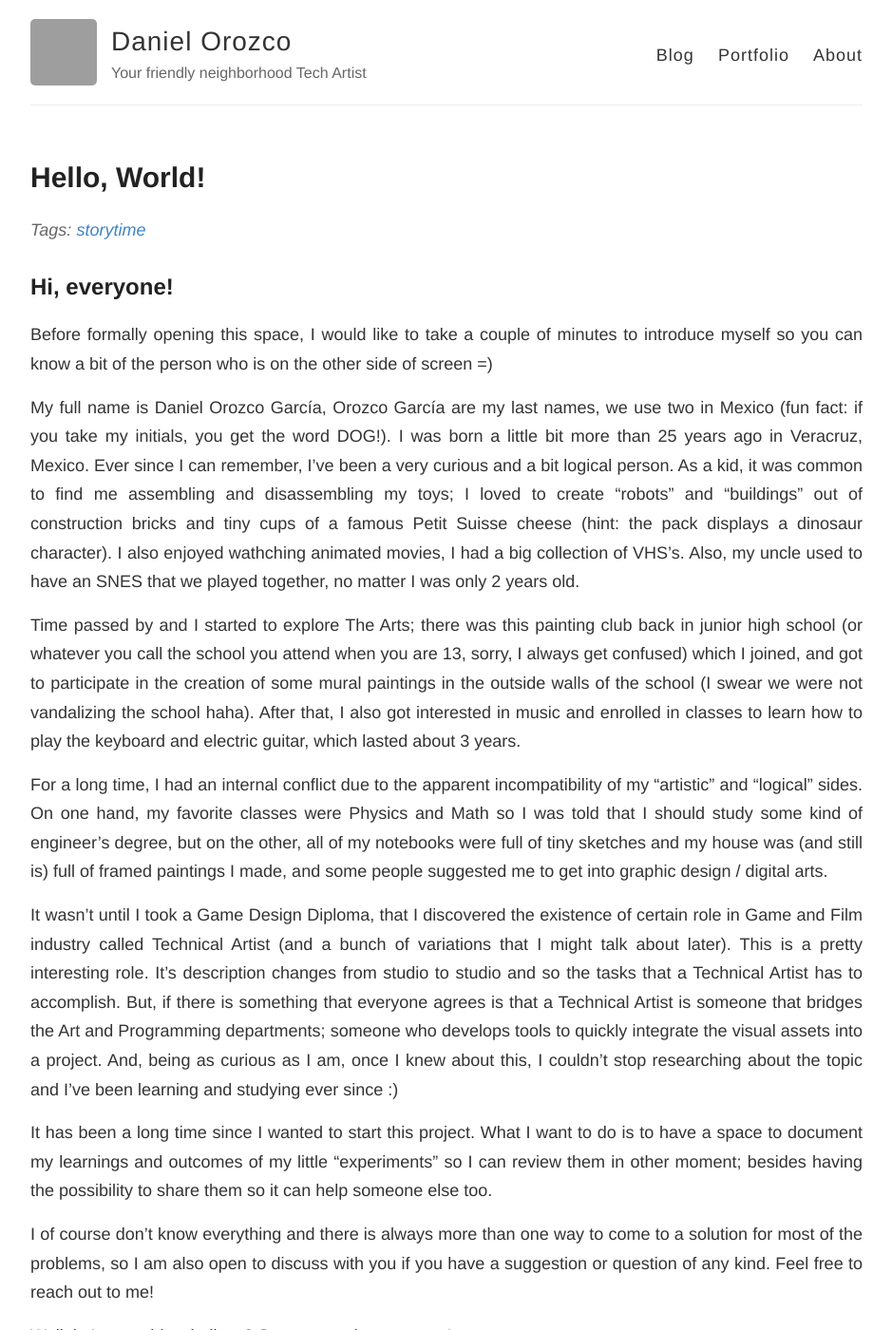
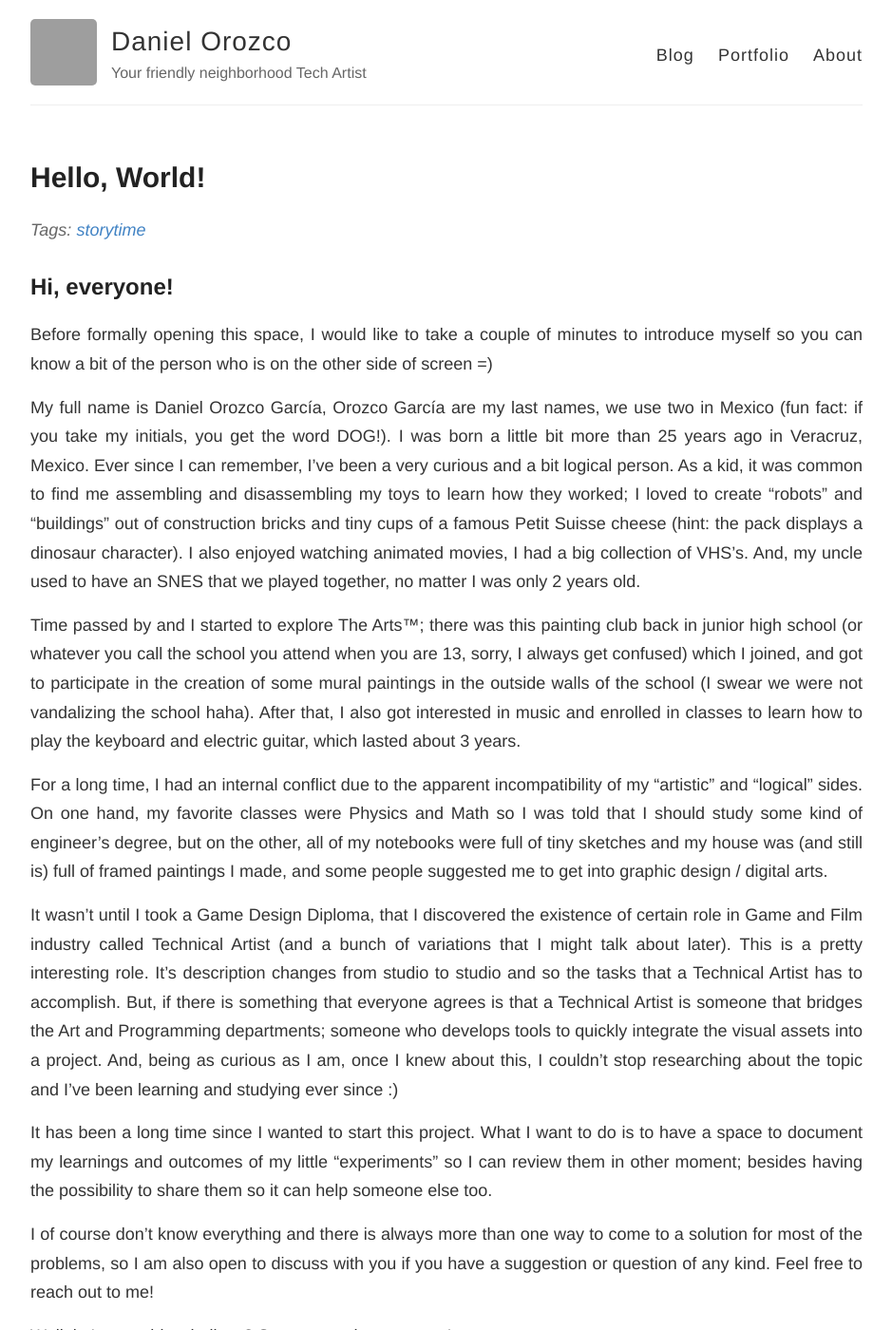
Before and after one commit to danOrzc/danOrzc.github.io, a Jekyll site: the page built from _posts/2020-9-12-Hello-World.md, in a window 1280 px wide and 1400 px high. Shown: the whole window at 95% size, without its empty margins (170-1109 px from the left). Built offline with Jekyll 4.4.1, drawn with Linux system fonts in a browser that asks for light colours; comment, search, counter and statistics services are not loaded; some of the changed text lies outside the part shown; grey boxes are pictures that could not be loaded.

```diff
--- a/_posts/2020-9-12-Hello-World.md
+++ b/_posts/2020-9-12-Hello-World.md
@@ -10,11 +10,11 @@ tags: [storytime]
 
 Before formally opening this space, I would like to take a couple of minutes to introduce myself so you can know a bit of the person who is on the other side of screen =)
 
-My full name is Daniel Orozco García, Orozco García are my last names, we use two in Mexico (fun fact: if you take my initials, you get the word DOG!). I was born a little bit more than 25 years ago in Veracruz, Mexico. Ever since I can remember, I've been a very curious and a bit logical person. As a kid, it was common to find me assembling and disassembling my toys; I loved to create "robots" and "buildings" out of construction bricks and tiny cups of a famous Petit Suisse cheese (hint: the pack displays a dinosaur character). I also enjoyed wathching animated movies, I had a big collection of VHS's. Also, my uncle used to have an SNES that we played together, no matter I was only 2 years old.
+My full name is Daniel Orozco García, Orozco García are my last names, we use two in Mexico (fun fact: if you take my initials, you get the word DOG!). I was born a little bit more than 25 years ago in Veracruz, Mexico. Ever since I can remember, I've been a very curious and a bit logical person. As a kid, it was common to find me assembling and disassembling my toys to learn how they worked; I loved to create "robots" and "buildings" out of construction bricks and tiny cups of a famous Petit Suisse cheese (hint: the pack displays a dinosaur character). I also enjoyed watching animated movies, I had a big collection of VHS's. And, my uncle used to have an SNES that we played together, no matter I was only 2 years old.
 
 <!--more-->
 
-Time passed by and I started to explore The Arts; there was this painting club back in junior high school (or whatever you call the school you attend when you are 13, sorry, I always get confused) which I joined, and got to participate in the creation of some mural paintings in the outside walls of the school (I swear we were not vandalizing the school haha). After that, I also got interested in music and enrolled in classes to learn how to play the keyboard and electric guitar, which lasted about 3 years.
+Time passed by and I started to explore The Arts™; there was this painting club back in junior high school (or whatever you call the school you attend when you are 13, sorry, I always get confused) which I joined, and got to participate in the creation of some mural paintings in the outside walls of the school (I swear we were not vandalizing the school haha). After that, I also got interested in music and enrolled in classes to learn how to play the keyboard and electric guitar, which lasted about 3 years.
 
 For a long time, I had an internal conflict due to the apparent incompatibility of my "artistic" and "logical" sides. On one hand, my favorite classes were Physics and Math so I was told that I should study some kind of engineer's degree, but on the other, all of my notebooks were full of tiny sketches and my house was (and still is) full of framed paintings I made, and some people suggested me to get into graphic design / digital arts.
 
@@ -26,3 +26,7 @@ I of course don't know everything and there is always more than one way to come
 
 Well, let's start this, shall we?
 See you on the next post!
+
+{: .center-div}
+|![image with poodle dogs, the text Do It for Them reads on the background]({{ site.baseurl }}/images/personal/DoItForThem.jpg)|
+|*If you don't read my blog for me, then do it for them :)  (Yes, those are MY dogs)*|
```
Also changed, not shown: _portfolio/esferanza.md (added, +50 -0 lines), _portfolio/unincrediball.md (+1 -1 lines), images/personal/DoItForThem.jpg (added), images/portfolio/esferanza/Bicicleta.png (added), images/portfolio/esferanza/CasasLuces.png (added), images/portfolio/esferanza/CiudadBonita.png (added), images/portfolio/esferanza/CiudadFea.png (added), images/portfolio/esferanza/CiudadNormal.png (added), images/portfolio/esferanza/FondoAgua.png (added), images/portfolio/esferanza/FondoBosque.png (added), images/portfolio/esferanza/FondoHeroes.png (added), images/portfolio/esferanza/FondoLavadora.png (added), images/portfolio/esferanza/Inundacion.png (added), 1 other file.
